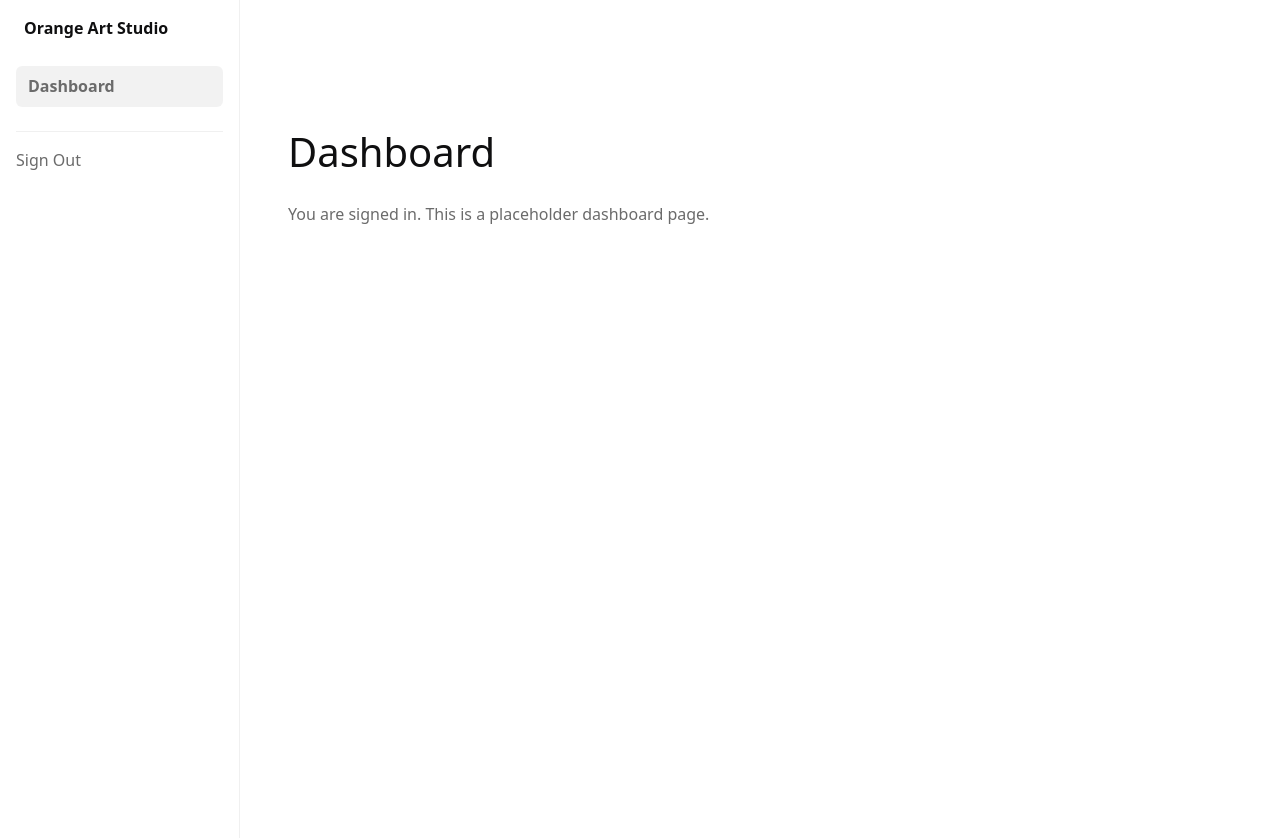
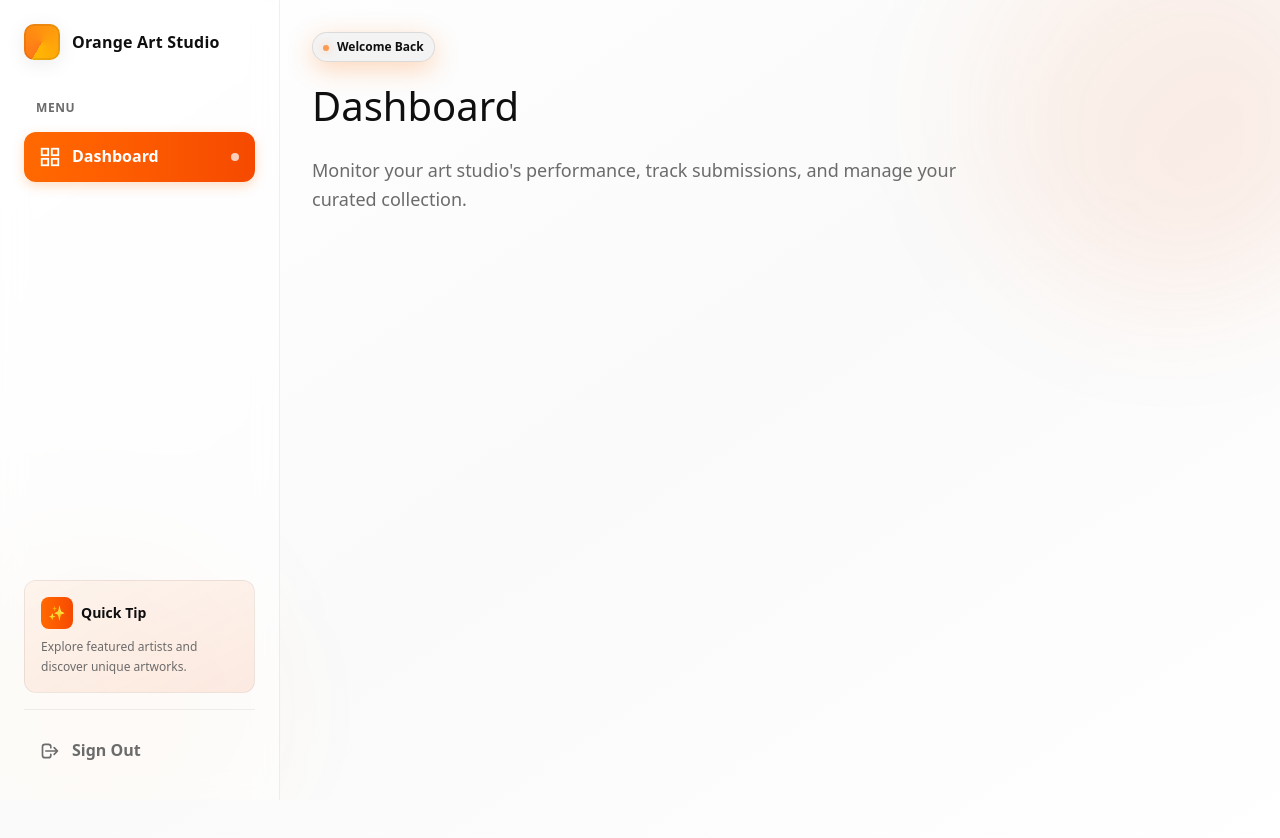
Before and after one commit to msamgan/oas, a React (Vite) app: page /dashboard in a window 1280 px wide. Shown: the top 838 px of the page. Built offline with nearby package versions, Linux system fonts and the light colour scheme; sample sign-in values are in the browser's storage.

Commit message:
refactor DashboardPage and Header components; implement Sidebar with navigation and quick tips

```diff
--- a/src/components/Header.tsx
+++ b/src/components/Header.tsx
@@ -1,5 +1,5 @@
 import { useState } from 'react'
-import { Link as RouterLink, useNavigate } from 'react-router-dom'
+import { Link as RouterLink } from 'react-router-dom'
 import { useAuth } from '../contexts/auth-context.shared'
 import Container from './ui/Container'
 import Icon from './ui/Icon'
@@ -7,14 +7,7 @@ import Logo from './ui/Logo'
 
 function Header() {
     const [isMenuOpen, setIsMenuOpen] = useState(false)
-    const navigate = useNavigate()
-    const { isAuthenticated, loading, signOut } = useAuth()
-
-    function handleSignOut() {
-        signOut()
-        setIsMenuOpen(false)
-        navigate('/', { replace: true })
-    }
+    const { isAuthenticated, loading } = useAuth()
 
     return (
         <header className="animate-fade-in-down sticky top-0 z-10 border-b border-black/6 bg-linear-to-b from-[rgba(255,255,255,0.95)] to-[rgba(255,255,255,0.8)] shadow-sm backdrop-blur-md transition-all duration-300">
@@ -60,13 +53,7 @@ function Header() {
                     </RouterLink>
                     {!loading &&
                         (isAuthenticated ? (
-                            <button
-                                type="button"
-                                onClick={handleSignOut}
-                                className="oas-link oas-link-underline cursor-pointer border-0 bg-transparent p-0 text-left font-semibold"
-                            >
-                                Sign Out
-                            </button>
+                            <></>
                         ) : (
                             <RouterLink to="/sign-in" onClick={() => setIsMenuOpen(false)} className="oas-link oas-link-underline font-semibold">
                                 Sign In
--- a/src/components/layouts/SidebarLayout.tsx
+++ b/src/components/layouts/SidebarLayout.tsx
@@ -1,47 +1,20 @@
-import { Link, Outlet, useLocation, useNavigate } from 'react-router-dom'
-import { useAuth } from '../../contexts/auth-context.shared'
+import { Outlet } from 'react-router-dom'
+import Sidebar from '../sidebar/Sidebar'
 
 export default function SidebarLayout() {
-    const { signOut } = useAuth()
-    const navigate = useNavigate()
-    const location = useLocation()
+    return (
+        <div className="text-text min-h-screen bg-linear-to-br from-white via-[#fafafa] to-white">
+            {/* Background decoration */}
+            <div className="pointer-events-none fixed inset-0 overflow-hidden">
+                <div className="absolute -top-20 -right-20 h-96 w-96 animate-[float_8s_ease-in-out_infinite] rounded-full bg-linear-to-br from-orange-500/5 to-orange-600/10 blur-3xl" />
+                <div className="absolute -bottom-20 -left-20 h-80 w-80 animate-[float_10s_ease-in-out_infinite_2s] rounded-full bg-linear-to-tr from-amber-500/5 to-amber-600/8 blur-3xl" />
+            </div>
 
-    function handleSignOut() {
-        signOut()
-        navigate('/sign-in', { replace: true })
-    }
-
-    const isActive = (path: string) => (location.pathname === path ? 'bg-black/5 font-semibold' : '')
-
-    return (
-        <div className="text-text min-h-screen bg-white">
-            <div className="grid min-h-screen grid-cols-[240px_1fr] max-md:grid-cols-1">
-                {/* Sidebar */}
-                <aside className="border-r border-black/6 p-4 max-md:order-2 max-md:border-t max-md:border-r-0">
-                    <div className="mb-6 px-2">
-                        <Link to="/" className="text-text text-base font-extrabold no-underline">
-                            Orange Art Studio
-                        </Link>
-                    </div>
-                    <nav className="flex flex-col gap-1">
-                        <Link to="/dashboard" className={`oas-link rounded-md px-3 py-2 ${isActive('/dashboard')}`}>
-                            Dashboard
-                        </Link>
-                        {/* Add more protected links here as routes are introduced */}
-                    </nav>
-                    <div className="mt-6 border-t border-black/6 pt-4">
-                        <button
-                            type="button"
-                            onClick={handleSignOut}
-                            className="oas-link oas-link-underline cursor-pointer border-0 bg-transparent p-0 text-left"
-                        >
-                            Sign Out
-                        </button>
-                    </div>
-                </aside>
+            <div className="relative grid min-h-screen grid-cols-[280px_1fr] max-md:grid-cols-1">
+                <Sidebar />
 
                 {/* Content */}
-                <main className="p-6 max-md:order-1">
+                <main className="animate-fade-in-up overflow-auto p-8 max-md:order-1 max-md:p-6">
                     <Outlet />
                 </main>
             </div>
--- /dev/null
+++ b/src/components/sidebar/Sidebar.tsx
@@ -0,0 +1,21 @@
+import SidebarBrand from './SidebarBrand'
+import SidebarFooter from './SidebarFooter'
+import SidebarNav from './SidebarNav'
+import SidebarQuickTip from './SidebarQuickTip'
+
+export default function Sidebar() {
+    return (
+        <aside className="animate-fade-in sticky top-0 h-screen overflow-y-auto border-r border-black/6 bg-white/60 p-6 backdrop-blur-md max-md:relative max-md:order-2 max-md:h-auto max-md:border-t max-md:border-r-0">
+            <div className="flex min-h-full flex-col">
+                <SidebarBrand />
+                <SidebarNav />
+
+                {/* Bottom section */}
+                <div className="mt-auto pt-6">
+                    <SidebarQuickTip />
+                    <SidebarFooter />
+                </div>
+            </div>
+        </aside>
+    )
+}
--- /dev/null
+++ b/src/components/sidebar/SidebarBrand.tsx
@@ -0,0 +1,14 @@
+import { Link } from 'react-router-dom'
+import Logo from '../ui/Logo'
+
+export default function SidebarBrand() {
+    return (
+        <Link
+            to="/"
+            className="group text-text mb-10 flex items-center gap-3 text-base font-extrabold tracking-[0.2px] no-underline transition-transform duration-300 ease-out hover:scale-105"
+        >
+            <Logo size="md" />
+            <span>Orange Art Studio</span>
+        </Link>
+    )
+}
--- /dev/null
+++ b/src/components/sidebar/SidebarFooter.tsx
@@ -0,0 +1,37 @@
+import { useNavigate } from 'react-router-dom'
+import { useAuth } from '../../contexts/auth-context.shared'
+
+export default function SidebarFooter() {
+    const { signOut } = useAuth()
+    const navigate = useNavigate()
+
+    function handleSignOut() {
+        signOut()
+        navigate('/sign-in', { replace: true })
+    }
+
+    return (
+        <div className="border-t border-black/6 pt-4">
+            <button
+                type="button"
+                onClick={handleSignOut}
+                className="group text-muted flex w-full cursor-pointer items-center gap-3 rounded-xl px-4 py-3 text-left transition-all duration-300 ease-out hover:bg-red-50 hover:text-red-600"
+            >
+                <svg
+                    className="h-5 w-5 transition-transform duration-300 group-hover:scale-110"
+                    fill="none"
+                    viewBox="0 0 24 24"
+                    stroke="currentColor"
+                >
+                    <path
+                        strokeLinecap="round"
+                        strokeLinejoin="round"
+                        strokeWidth={2}
+                        d="M17 16l4-4m0 0l-4-4m4 4H7m6 4v1a3 3 0 01-3 3H6a3 3 0 01-3-3V7a3 3 0 013-3h4a3 3 0 013 3v1"
+                    />
+                </svg>
+                <span className="font-semibold">Sign Out</span>
+            </button>
+        </div>
+    )
+}
--- /dev/null
+++ b/src/components/sidebar/SidebarNav.tsx
@@ -0,0 +1,31 @@
+import { Link, useLocation } from 'react-router-dom'
+import Icon from '../ui/Icon'
+
+export default function SidebarNav() {
+    const location = useLocation()
+
+    const isActive = (path: string) => location.pathname === path
+
+    return (
+        <nav className="flex flex-1 flex-col gap-2">
+            <div className="text-muted mb-2 px-3 text-xs font-bold tracking-wider uppercase">Menu</div>
+
+            <Link
+                to="/dashboard"
+                className={`group flex items-center gap-3 rounded-xl px-4 py-3 transition-all duration-300 ease-out ${
+                    isActive('/dashboard')
+                        ? 'bg-linear-to-r from-orange-500 to-orange-600 font-semibold text-white shadow-[0_4px_12px_rgba(255,122,24,0.25)]'
+                        : 'text-muted hover:text-text hover:bg-black/5'
+                }`}
+            >
+                <Icon
+                    name="grid"
+                    size={20}
+                    className={`transition-transform duration-300 ${isActive('/dashboard') ? 'scale-110' : 'group-hover:scale-110'}`}
+                />
+                <span>Dashboard</span>
+                {isActive('/dashboard') && <div className="ml-auto h-2 w-2 animate-pulse rounded-full bg-white" />}
+            </Link>
+        </nav>
+    )
+}
--- /dev/null
+++ b/src/components/sidebar/SidebarQuickTip.tsx
@@ -0,0 +1,13 @@
+export default function SidebarQuickTip() {
+    return (
+        <div className="mb-4 rounded-xl border border-black/6 bg-linear-to-br from-orange-500/5 to-orange-600/10 p-4">
+            <div className="mb-2 flex items-center gap-2">
+                <div className="flex h-8 w-8 items-center justify-center rounded-lg bg-linear-to-r from-orange-500 to-orange-600">
+                    <span className="text-sm font-bold text-white">✨</span>
+                </div>
+                <span className="text-text text-sm font-bold">Quick Tip</span>
+            </div>
+            <p className="text-muted text-xs leading-relaxed">Explore featured artists and discover unique artworks.</p>
+        </div>
+    )
+}
--- /dev/null
+++ b/src/components/sidebar/index.ts
@@ -0,0 +1,5 @@
+export { default as Sidebar } from './Sidebar'
+export { default as SidebarBrand } from './SidebarBrand'
+export { default as SidebarFooter } from './SidebarFooter'
+export { default as SidebarNav } from './SidebarNav'
+export { default as SidebarQuickTip } from './SidebarQuickTip'
--- a/src/pages/DashboardPage.tsx
+++ b/src/pages/DashboardPage.tsx
@@ -1,19 +1,24 @@
-import Container from '../components/ui/Container'
+import Badge from '../components/ui/Badge'
 import Heading from '../components/ui/Heading'
-import Section from '../components/ui/Section'
 
 function DashboardPage() {
     return (
-        <main className="min-h-screen">
-            <Section padding="lg">
-                <Container>
-                    <Heading as="h1" variant="h2" className="mb-4">
-                        Dashboard
-                    </Heading>
-                    <p className="text-muted">You are signed in. This is a placeholder dashboard page.</p>
-                </Container>
-            </Section>
-        </main>
+        <div className="min-h-screen">
+            {/* Hero Section */}
+            <div className="animate-fade-in-up mb-8">
+                <div className="mb-3 flex items-center gap-2">
+                    <Badge withDot variant="glow">
+                        <span className={'ml-2'}>Welcome Back</span>
+                    </Badge>
+                </div>
+                <Heading as="h1" variant="h2" className="mb-3">
+                    Dashboard
+                </Heading>
+                <p className="text-muted max-w-2xl text-lg leading-relaxed">
+                    Monitor your art studio's performance, track submissions, and manage your curated collection.
+                </p>
+            </div>
+        </div>
     )
 }
 
```
